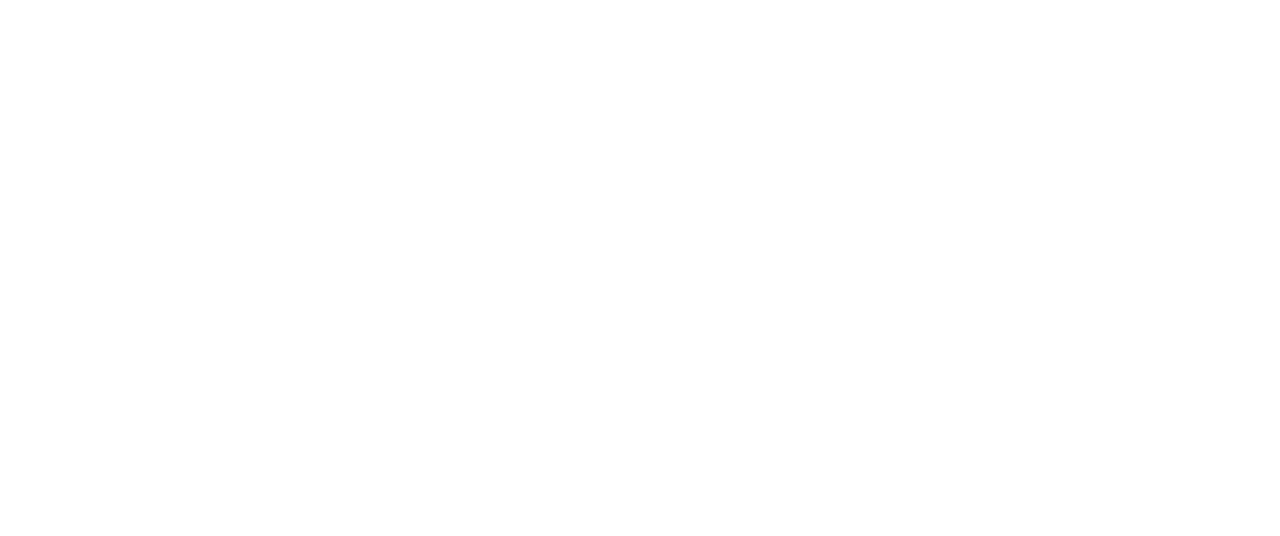
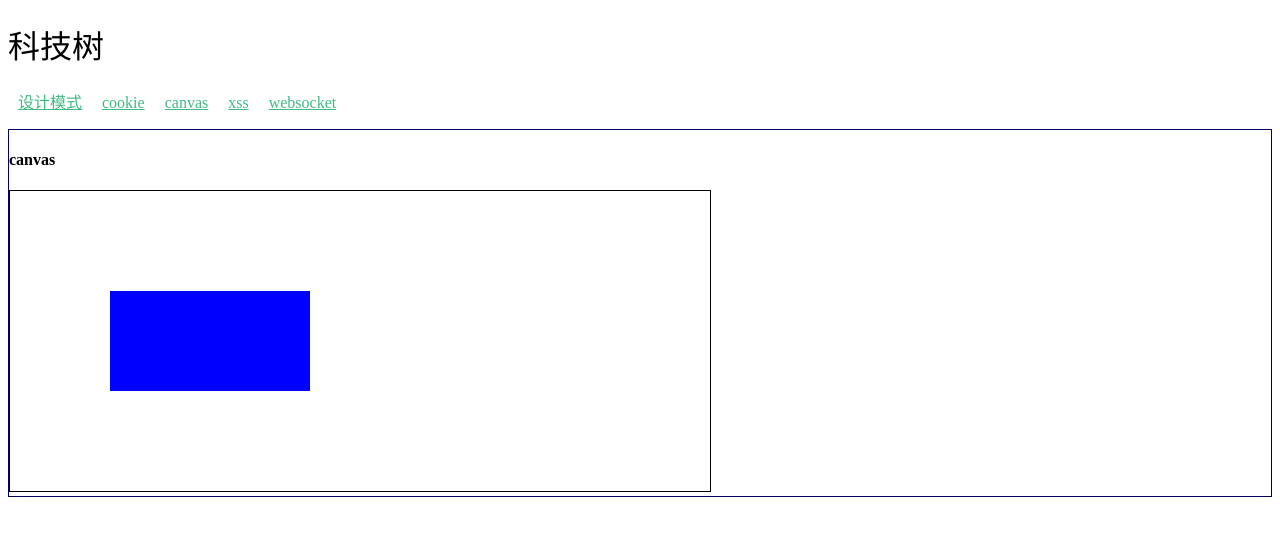
Before and after one commit to zhaoyinpeng/vue-cli, a Vue app: page /technologyTree/canvas in a window 1280 px wide. Shown: the top 536 px of the page. Built offline with nearby package versions, Linux system fonts and the light colour scheme.

Commit message:
canvas初级教程

```diff
--- /dev/null
+++ b/src/pages/technology/canvas.vue
@@ -0,0 +1,40 @@
+<template>
+  <div class="canvas">
+    <h4>{{title}}</h4>
+    <canvas id="myCanvas" width="700" height="300">不支持</canvas>
+  </div>
+</template>
+<script>
+  export default {
+    data () {
+      return {
+        title: 'canvas',
+        ctx: null
+      }
+    },
+    mounted () {
+      this.initCanvas();
+    },
+    methods: {
+      initCanvas(){
+        let _this = this;
+        this.$nextTick(()=>{
+          console.log(123);
+          let myCanvas = document.getElementById('myCanvas');
+          _this.ctx = myCanvas.getContext('2d');
+          let ctx = _this.ctx;
+          ctx.fillStyle = 'blue';
+          ctx.fillRect(100,100,200,100);
+        });
+      }
+    }
+  }
+</script>
+<style>
+div.canvas {
+  border: 1px solid #000066;
+}
+canvas {
+  border: 1px solid #000;
+}
+</style>
--- a/src/pages/technology/cookie.vue
+++ b/src/pages/technology/cookie.vue
@@ -34,7 +34,7 @@
         let arr
         let reg = new RegExp('(^| )' + name + '=([^;]*)(;|$)')
 
-        if (arr = document.cookie.match(reg)) {
+        if (arr === document.cookie.match(reg)) {
           return unescape(arr[2])
         } else {
           return null
--- a/src/pages/technology/designModule.vue
+++ b/src/pages/technology/designModule.vue
@@ -1,5 +1,5 @@
 <template>
-
+  <div></div>
 </template>
 <script>
   export default {
--- a/src/pages/technology/websocket.vue
+++ b/src/pages/technology/websocket.vue
@@ -1,5 +1,5 @@
 <template>
-
+  <div></div>
 </template>
 <script>
   export default {
--- a/src/pages/technology/xss.vue
+++ b/src/pages/technology/xss.vue
@@ -1,5 +1,5 @@
 <template>
-
+  <div></div>
 </template>
 <script>
   export default {
--- a/src/pages/technologyTree.vue
+++ b/src/pages/technologyTree.vue
@@ -21,6 +21,9 @@
           name:'cookie',
           url:'/technologyTree/cookie'
         },{
+          name:'canvas',
+          url:'/technologyTree/canvas'
+        },{
           name:'xss',
           url:'/technologyTree/xss'
         },{
--- a/src/router.js
+++ b/src/router.js
@@ -10,6 +10,7 @@
 import technologyTree from './pages/technologyTree.vue'
 import designModule from './pages/technology/designModule.vue'
 import cookie from './pages/technology/cookie.vue'
+import canvas from './pages/technology/canvas.vue'
 import xss from './pages/technology/xss.vue'
 import websocket from './pages/technology/websocket.vue'
 // 要告诉 vue 使用 vueRouter
@@ -51,6 +52,9 @@
       path: 'cookie',
       component: cookie
     }, {
+      path: 'canvas',
+      component: canvas
+    }, {
       path: 'xss',
       component: xss
     }, {
```
Also changed, not shown: package.json (+15 -2 lines), .eslintrc.js, 1 other file (tests, documents, lock files or other folders).
